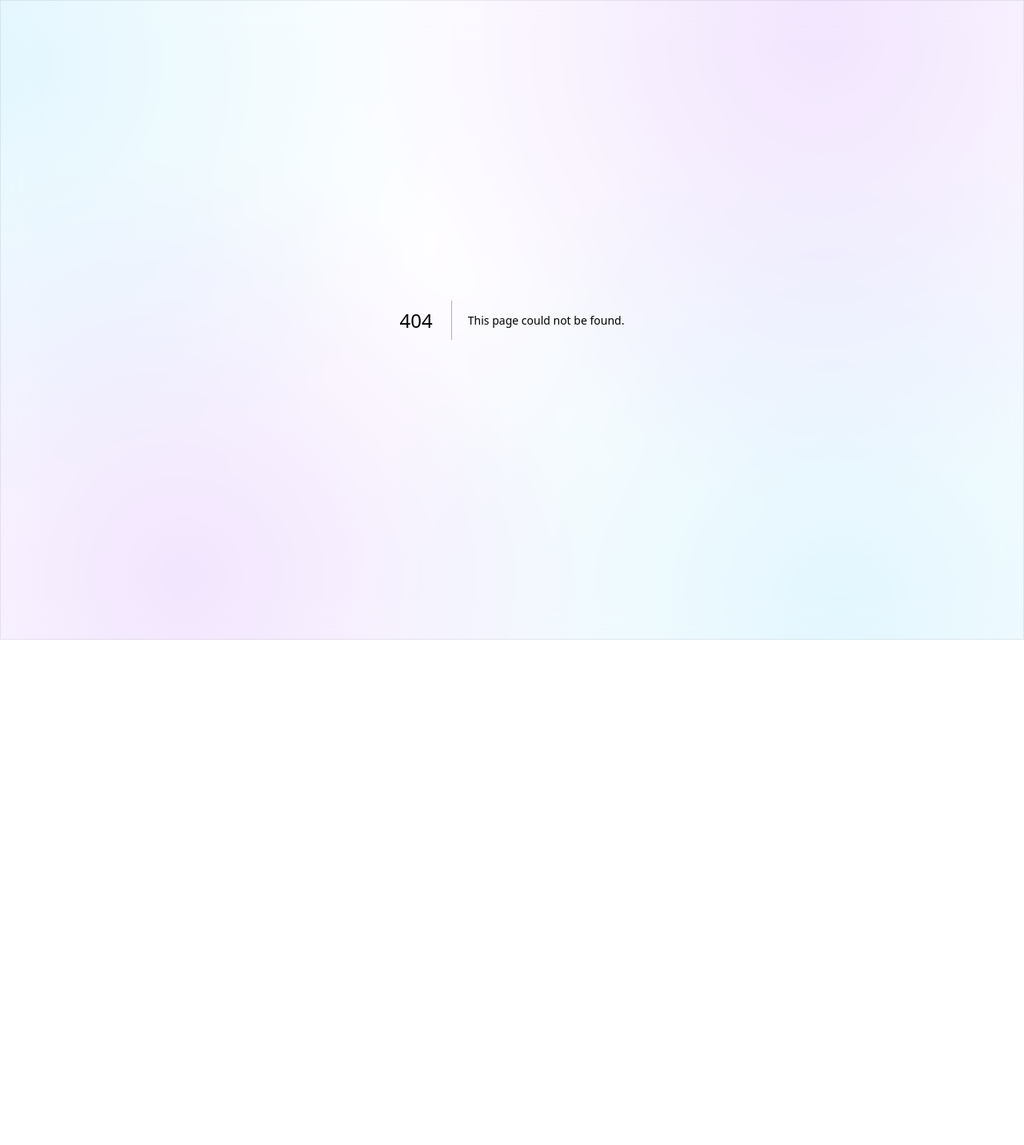
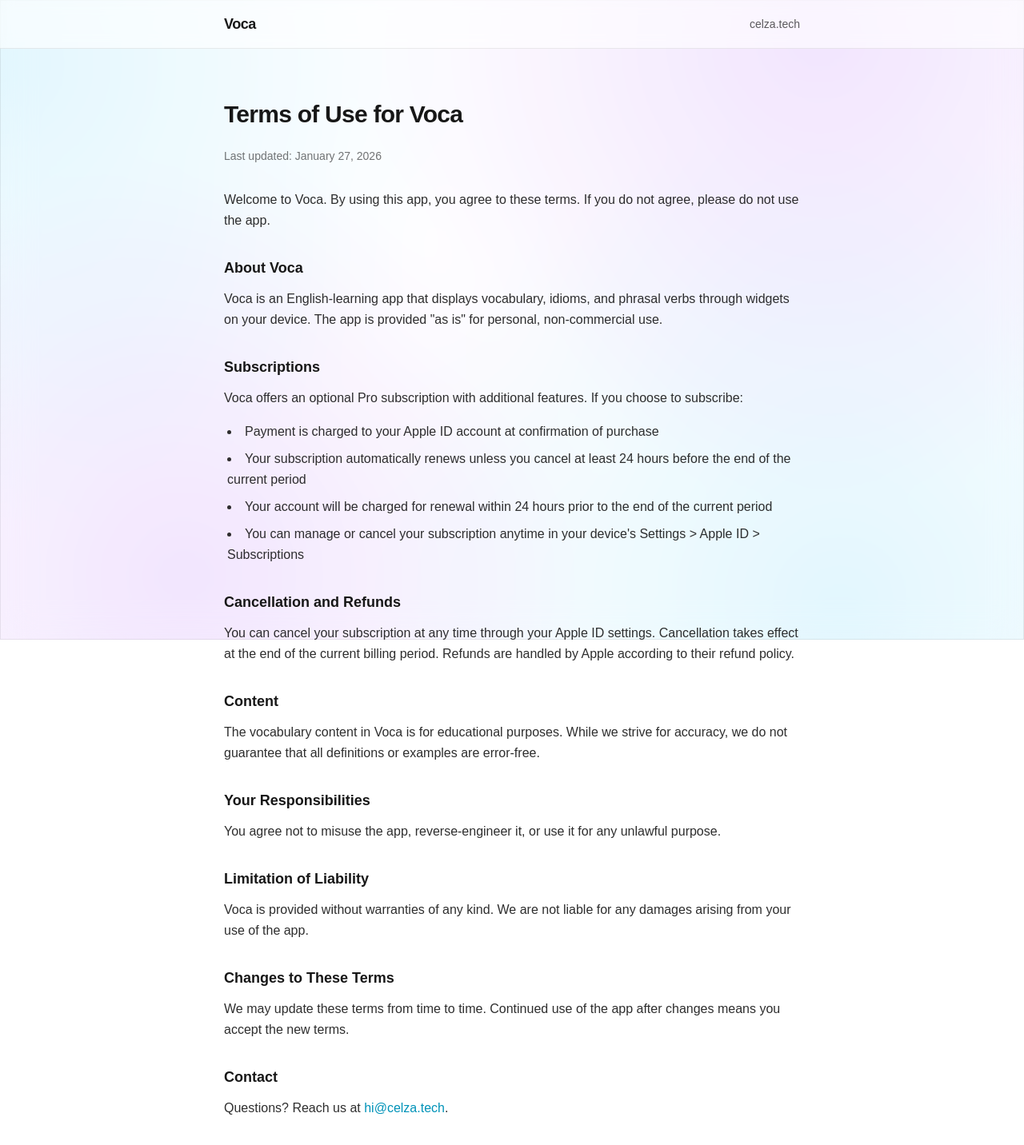
Before and after one commit to celalzamanoglu/celza-tech, a Next.js app: page /voca/terms_of_use in a window 1280 px wide. Before the commit this address had no page. Shown: the top 1432 px of the page at 80% size. Before the commit the page ends 800 px from the top, so only its background shows below. Built offline with nearby package versions, Linux system fonts and the light colour scheme.

Commit message:
Add Terms of Use page; add Payments and Subscriptions to privacy policy

```diff
--- a/src/app/voca/privacy_policy/page.tsx
+++ b/src/app/voca/privacy_policy/page.tsx
@@ -61,6 +61,23 @@
           </section>
 
           <section>
+            <h2 className="text-lg font-semibold mt-8 mb-3">Payments and Subscriptions</h2>
+            <p className="text-base leading-relaxed text-foreground/90">
+              If you subscribe to Voca Pro, payment is processed by Apple through the App Store.
+              We do not collect or have access to your payment information. Apple&apos;s privacy
+              practices apply to these transactions. You can review Apple&apos;s privacy policy at{" "}
+              <a
+                href="https://www.apple.com/legal/privacy/"
+                target="_blank"
+                rel="noopener noreferrer"
+                className="text-cyan-600 dark:text-cyan-400 hover:underline"
+              >
+                https://www.apple.com/legal/privacy/
+              </a>
+            </p>
+          </section>
+
+          <section>
             <h2 className="text-lg font-semibold mt-8 mb-3">Changes to this policy</h2>
             <p className="text-base leading-relaxed text-foreground/90">
               If we update this privacy policy, we will change the &quot;Last updated&quot; date
--- /dev/null
+++ b/src/app/voca/terms_of_use/page.tsx
@@ -0,0 +1,127 @@
+import type { Metadata } from "next";
+import Link from "next/link";
+
+export const metadata: Metadata = {
+  title: "Terms of Use",
+  description:
+    "Terms of Use for Voca — English-learning app with vocabulary, idioms, and phrasal verbs. Pro subscription, content, and liability.",
+};
+
+export default function VocaTermsOfUsePage() {
+  return (
+    <div className="min-h-screen flex flex-col">
+      <header className="w-full border-b border-black/[.08] dark:border-white/[.145] bg-background/70 backdrop-blur supports-[backdrop-filter]:bg-background/60 sticky top-0 z-10">
+        <div className="max-w-3xl mx-auto px-6 py-4 flex items-center justify-between">
+          <span className="text-lg font-semibold tracking-tight">Voca</span>
+          <Link
+            href="https://celza.tech"
+            className="text-sm text-foreground/70 hover:text-foreground transition-colors"
+          >
+            celza.tech
+          </Link>
+        </div>
+      </header>
+
+      <main className="flex-1 max-w-3xl mx-auto w-full px-6 py-12 md:py-16">
+        <article className="space-y-6 text-foreground">
+          <h1 className="text-2xl md:text-3xl font-semibold tracking-tight">
+            Terms of Use for Voca
+          </h1>
+          <p className="text-sm text-foreground/60 mb-8">Last updated: January 27, 2026</p>
+
+          <p className="text-base leading-relaxed text-foreground/90">
+            Welcome to Voca. By using this app, you agree to these terms. If you do not agree,
+            please do not use the app.
+          </p>
+
+          <section>
+            <h2 className="text-lg font-semibold mt-8 mb-3">About Voca</h2>
+            <p className="text-base leading-relaxed text-foreground/90">
+              Voca is an English-learning app that displays vocabulary, idioms, and phrasal verbs
+              through widgets on your device. The app is provided &quot;as is&quot; for personal,
+              non-commercial use.
+            </p>
+          </section>
+
+          <section>
+            <h2 className="text-lg font-semibold mt-8 mb-3">Subscriptions</h2>
+            <p className="text-base leading-relaxed text-foreground/90 mb-4">
+              Voca offers an optional Pro subscription with additional features. If you choose to
+              subscribe:
+            </p>
+            <ul className="list-disc list-inside space-y-2 text-base leading-relaxed text-foreground/90 ml-1">
+              <li>Payment is charged to your Apple ID account at confirmation of purchase</li>
+              <li>
+                Your subscription automatically renews unless you cancel at least 24 hours before
+                the end of the current period
+              </li>
+              <li>
+                Your account will be charged for renewal within 24 hours prior to the end of the
+                current period
+              </li>
+              <li>
+                You can manage or cancel your subscription anytime in your device&apos;s Settings
+                &gt; Apple ID &gt; Subscriptions
+              </li>
+            </ul>
+          </section>
+
+          <section>
+            <h2 className="text-lg font-semibold mt-8 mb-3">Cancellation and Refunds</h2>
+            <p className="text-base leading-relaxed text-foreground/90">
+              You can cancel your subscription at any time through your Apple ID settings.
+              Cancellation takes effect at the end of the current billing period. Refunds are
+              handled by Apple according to their refund policy.
+            </p>
+          </section>
+
+          <section>
+            <h2 className="text-lg font-semibold mt-8 mb-3">Content</h2>
+            <p className="text-base leading-relaxed text-foreground/90">
+              The vocabulary content in Voca is for educational purposes. While we strive for
+              accuracy, we do not guarantee that all definitions or examples are error-free.
+            </p>
+          </section>
+
+          <section>
+            <h2 className="text-lg font-semibold mt-8 mb-3">Your Responsibilities</h2>
+            <p className="text-base leading-relaxed text-foreground/90">
+              You agree not to misuse the app, reverse-engineer it, or use it for any unlawful
+              purpose.
+            </p>
+          </section>
+
+          <section>
+            <h2 className="text-lg font-semibold mt-8 mb-3">Limitation of Liability</h2>
+            <p className="text-base leading-relaxed text-foreground/90">
+              Voca is provided without warranties of any kind. We are not liable for any damages
+              arising from your use of the app.
+            </p>
+          </section>
+
+          <section>
+            <h2 className="text-lg font-semibold mt-8 mb-3">Changes to These Terms</h2>
+            <p className="text-base leading-relaxed text-foreground/90">
+              We may update these terms from time to time. Continued use of the app after changes
+              means you accept the new terms.
+            </p>
+          </section>
+
+          <section>
+            <h2 className="text-lg font-semibold mt-8 mb-3">Contact</h2>
+            <p className="text-base leading-relaxed text-foreground/90">
+              Questions? Reach us at{" "}
+              <a
+                href="mailto:hi@celza.tech"
+                className="text-cyan-600 dark:text-cyan-400 hover:underline"
+              >
+                hi@celza.tech
+              </a>
+              .
+            </p>
+          </section>
+        </article>
+      </main>
+    </div>
+  );
+}
```
